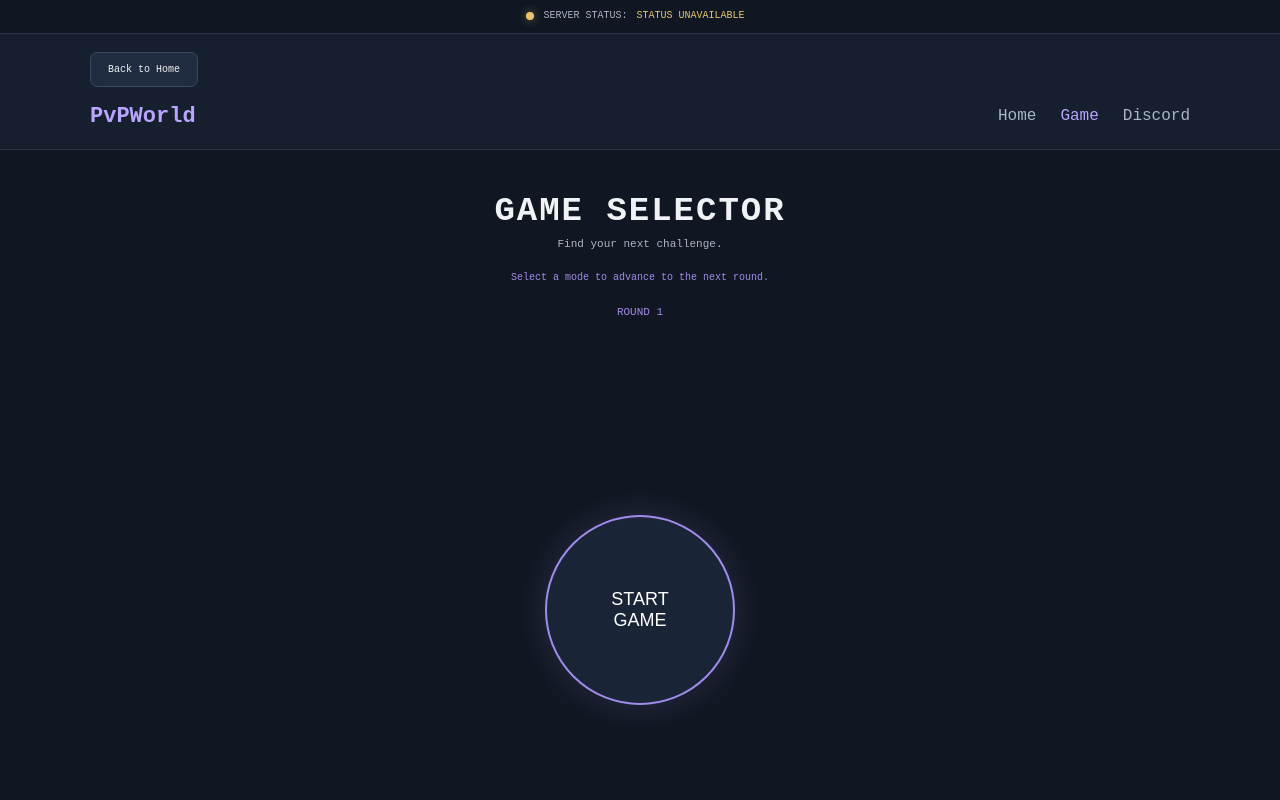
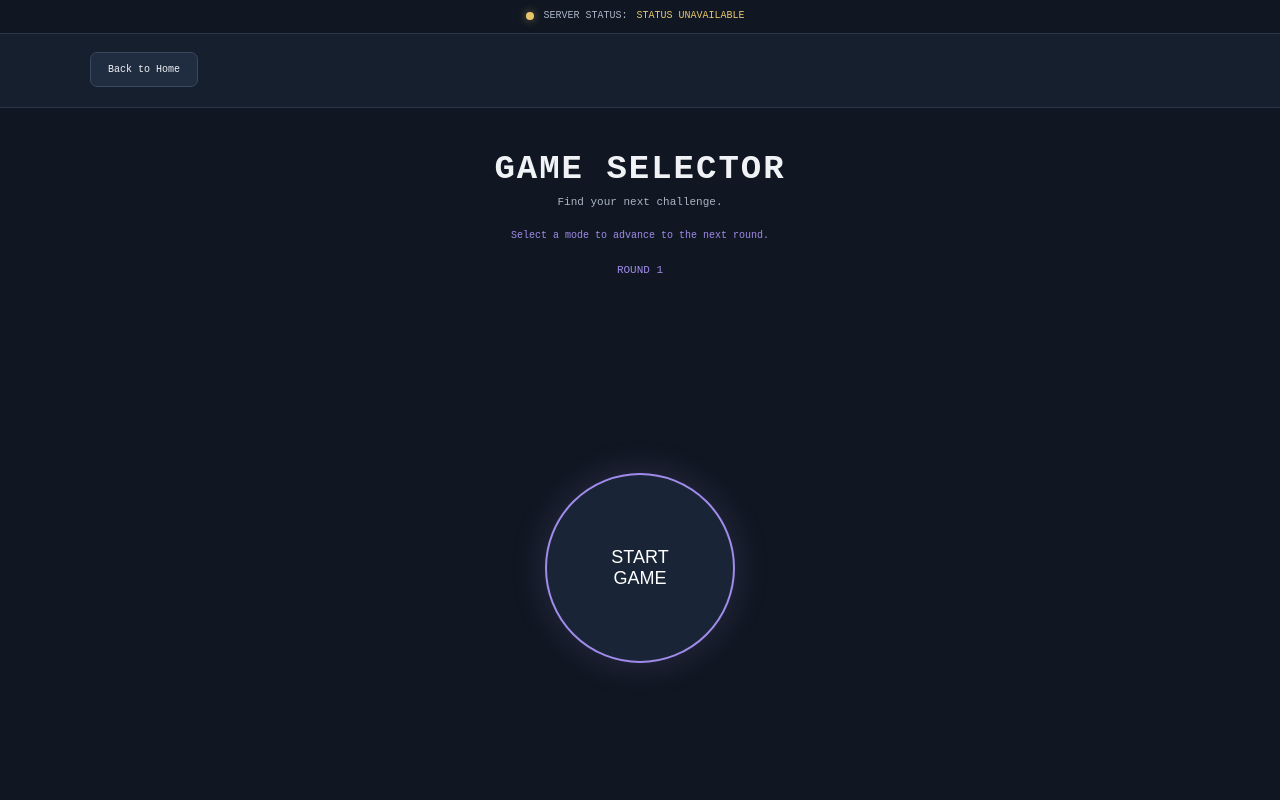
Before and after one commit to Sicksike/pvpworld, a plain HTML site: page game.html in a window 1280 px wide. Shown: the top 800 px of the page. Drawn offline with Linux system fonts and the light colour scheme; no server answers; a web font is replaced by a local one.

Commit message:
Remove navigation and header styles from game.html
Removed navigation bar and related styles from game.html.

```diff
--- a/game.html
+++ b/game.html
@@ -78,7 +78,7 @@ a { color: inherit; text-decoration: none; }
 #server-status.offline { color: #ff7070; }
 #player-count { color: #aab5c5; }
 
-/* NAVIGATION */
+/* HEADER */
 
 header {
     background: #151f2d;
@@ -102,7 +102,7 @@ header {
     border-radius: 7px;
     font-size: 10px;
     transition: .2s ease;
-    margin-bottom: 17px;
+    margin-bottom: 0;
 }
 
 .back-button:hover {
@@ -110,33 +110,6 @@ header {
     border-color: #a18bea;
     transform: scale(1.04);
 }
-
-nav {
-    display: flex;
-    justify-content: space-between;
-    align-items: center;
-    gap: 20px;
-}
-
-.logo {
-    font-size: 22px;
-    font-weight: bold;
-    color: #b9a4ff;
-}
-
-nav ul {
-    display: flex;
-    list-style: none;
-    gap: 24px;
-    flex-wrap: wrap;
-}
-
-nav a {
-    color: var(--muted);
-    transition: color .2s ease;
-}
-
-nav a:hover, nav a.active { color: #b9a4ff; }
 
 /* PAGE */
 
@@ -682,11 +655,6 @@ h1 {
 
 /* MOBILE */
 
-@media (max-width:700px) {
-    nav { flex-direction: column; }
-    nav ul { justify-content: center; gap: 14px; }
-}
-
 @media (max-width:600px) {
     .status-content { gap: 9px; font-size: 9px; }
     .page { padding-top: 25px; }
@@ -712,13 +680,6 @@ h1 {
 
 @media (max-width:450px) {
     h1 { font-size: 21px; }
-    nav ul { gap: 12px; }
-    nav a { font-size: 9px; }
-}
-
-@media (max-width:380px) {
-    nav ul { gap: 9px; }
-    nav a { font-size: 8px; }
 }
 </style>
 </head>
@@ -736,19 +697,9 @@ h1 {
 
 <header>
     <div class="wrap">
-
         <a href="index.html" class="back-button">
             Back to Home
         </a>
-
-        <nav>
-            <div class="logo">PvPWorld</div>
-            <ul>
-                <li><a href="index.html">Home</a></li>
-                <li><a href="game.html" class="active">Game</a></li>
-                <li><a href="https://discord.gg/eQzZXcjs6" target="_blank" rel="noopener noreferrer">Discord</a></li>
-            </ul>
-        </nav>
     </div>
 </header>
 
```
